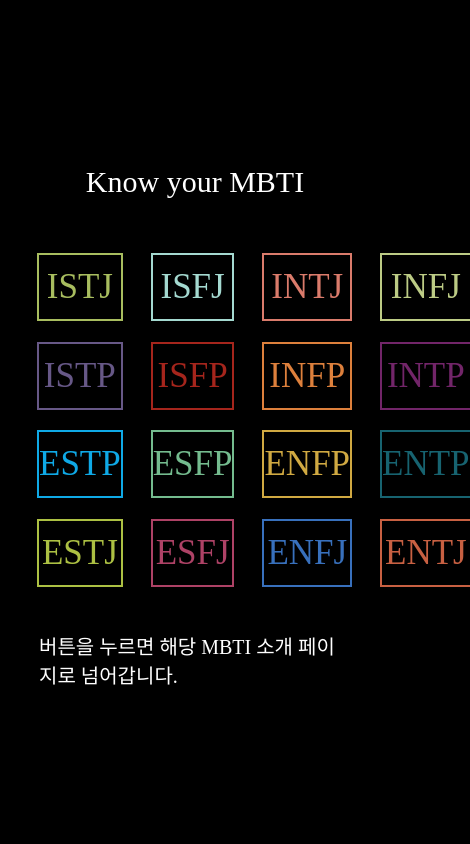
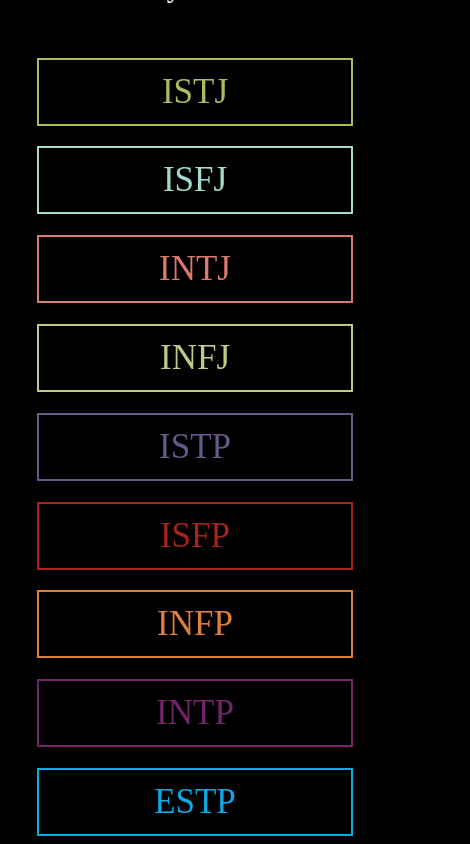
Before and after one commit to neul0129/mbti_project, a React (Create React App) app: page /#/ in a window 390 px wide. Shown: the top 844 px of the page, 470 px wide, since content can reach past the window. Built offline with nearby package versions, Linux system fonts and the light colour scheme.

Commit message:
홈 화면 수정

```diff
--- a/src/pages/Home/style.css
+++ b/src/pages/Home/style.css
@@ -38,3 +38,13 @@
 .main_footer {
   font-size: 20px;
 }
+
+@media screen and (max-width: 500px) {
+	.main_container {
+		height: 180%;
+	}
+	.main_content{
+		display: flex;
+		flex-direction: column;
+	}
+}
```
